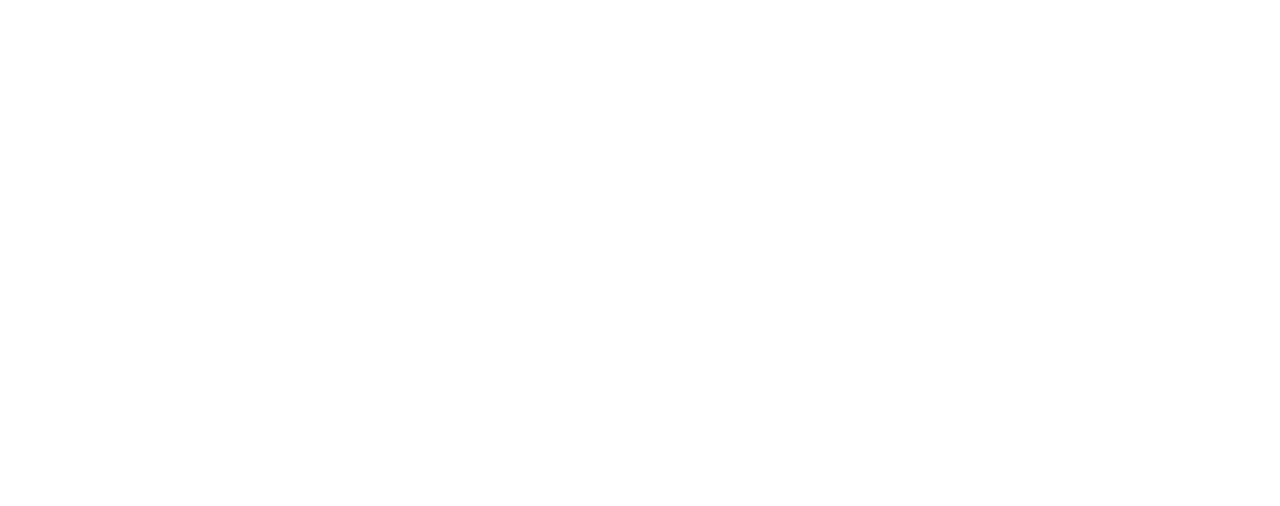
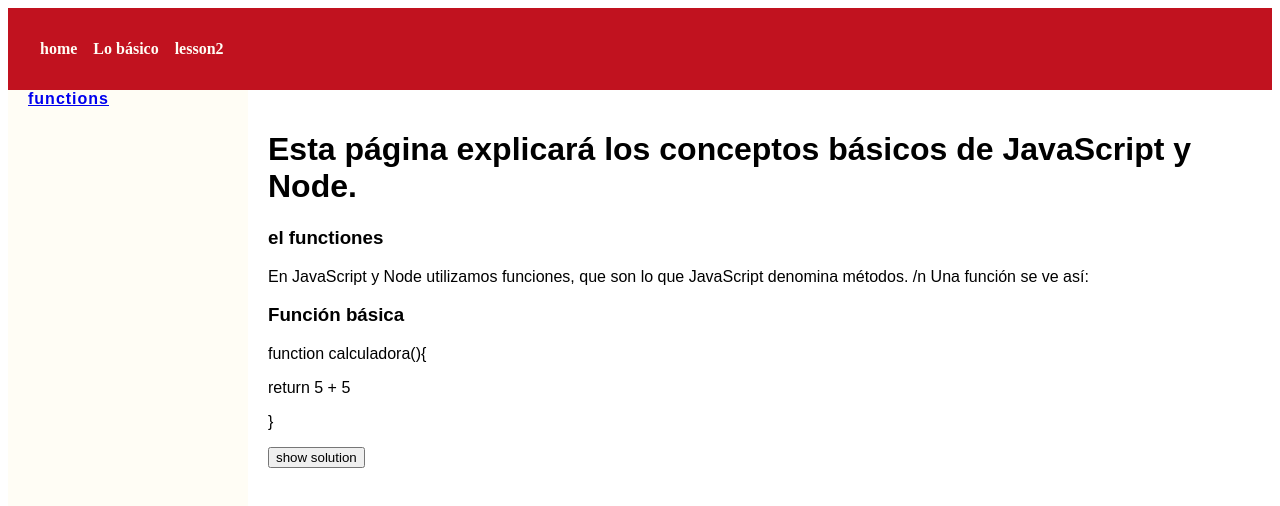
Before and after one commit to MH020/de-funci-n, a website: page public/pages/basics/basics.html in a window 1280 px wide. Drawn offline with Linux system fonts and the light colour scheme.

Commit message:
getting the basics setup

```diff
--- a/app.js
+++ b/app.js
@@ -9,6 +9,10 @@ app.get("/",(req,res) => {
 res.sendFile(path.resolve("public/pages/index/index.html"));
 })
 
+app.get("/basics",(req,res) => {
+res.sendFile(path.resolve("public/pages/basics/basics.html"));
+})
+
 const PORT = 8080;
 app.listen(PORT, () => {
     console.log("app startet on port", PORT)
--- a/public/js/domElements.js
+++ b/public/js/domElements.js
@@ -32,7 +32,7 @@ function navbar(){
 
     const links =  [
         {text: "home", href: "/"},
-        {text: "lesson1", href: "/"},
+        {text: "Lo básico", href: "/basics"},
         {text: "lesson2", href: "/"},
 
     ];
@@ -71,8 +71,8 @@ function textSplitter(text){
     let start = 0;
 
     for (let i =0; i < text.length; i++){
-        if(text[i] == "/n"){
-            textArray.push(text.slice(start, i + 1));
+        if(text[i] === "\n"){
+            textArray.push(text.slice(start, i));
             start = i + 1;
         }
     }
@@ -96,15 +96,17 @@ function codeRunner(titleText,inputCode,outputCode){
 
 
     const inputContainer = document.createElement("div");
+    inputContainer.classList.add("inputContainer");
     codeContainer.appendChild(inputContainer);
 
     inputTextArray.forEach(element => {
-        const inputputCodeText = document.createElement("p");
-        inputputCodeText.textContent = element || "no output code";
-        inputContainer.appendChild(inputputCodeText);
+        const inputCodeText = document.createElement("p");
+        inputCodeText.textContent = element || "no output code";
+        inputContainer.appendChild(inputCodeText);
     });
 
     const outputContainer = document.createElement("div");
+    outputContainer.classList.add("inputContainer");
 
     outputTextArray.forEach(element => {
         const outputCodeText = document.createElement("p");
--- a/public/pages/basics/javascriptBasics.html
+++ b/public/pages/basics/basics.html
@@ -2,10 +2,11 @@
 <html lang="en">
 <head>
     <meta charset="UTF-8">
+    <link rel="stylesheet" href="/css/stylesheet.css">
     <meta name="viewport" content="width=device-width, initial-scale=1.0">
-    <title>html basics</title>
+    <title>javascript basics</title>
 </head>
 <body>
-
+  <script type="module" src="/pages/basics/basics.js"></script>
 </body>
 </html>
--- /dev/null
+++ b/public/pages/basics/basics.js
@@ -0,0 +1,27 @@
+import dom from '../../js/domElements.js'
+
+dom.setupBasicPage();
+dom.setupLogo("../../css/javascript-736401_1280.png");
+
+const navbar = document.querySelector(".navbar");
+const page = document.querySelector(".page");
+const sidebar = document.querySelector(".SideBar");
+
+
+const Title = document.createElement("h1")
+Title.textContent = "Esta página explicará los conceptos básicos de JavaScript y Node. " //this page will explain the basics of javascript and node
+
+navbar.appendChild(dom.navbar());
+page.appendChild(Title);
+
+const functionsSectionDescription = "En JavaScript y Node utilizamos funciones, que son lo que JavaScript denomina métodos. /n Una función se ve así:"
+
+page.appendChild(dom.textBox("el functiones",functionsSectionDescription,1,"functions"));
+
+const basicFunctionExample = dom.codeRunner("Función básica",
+    "function calculadora(){\n  return 5 + 5\n}",
+    "10"
+);
+page.appendChild(basicFunctionExample)
+
+sidebar.appendChild(dom.createSidebar(page));
```
Also changed, not shown: public/pages/index/index.html (+1 -3 lines), 1 other file.
